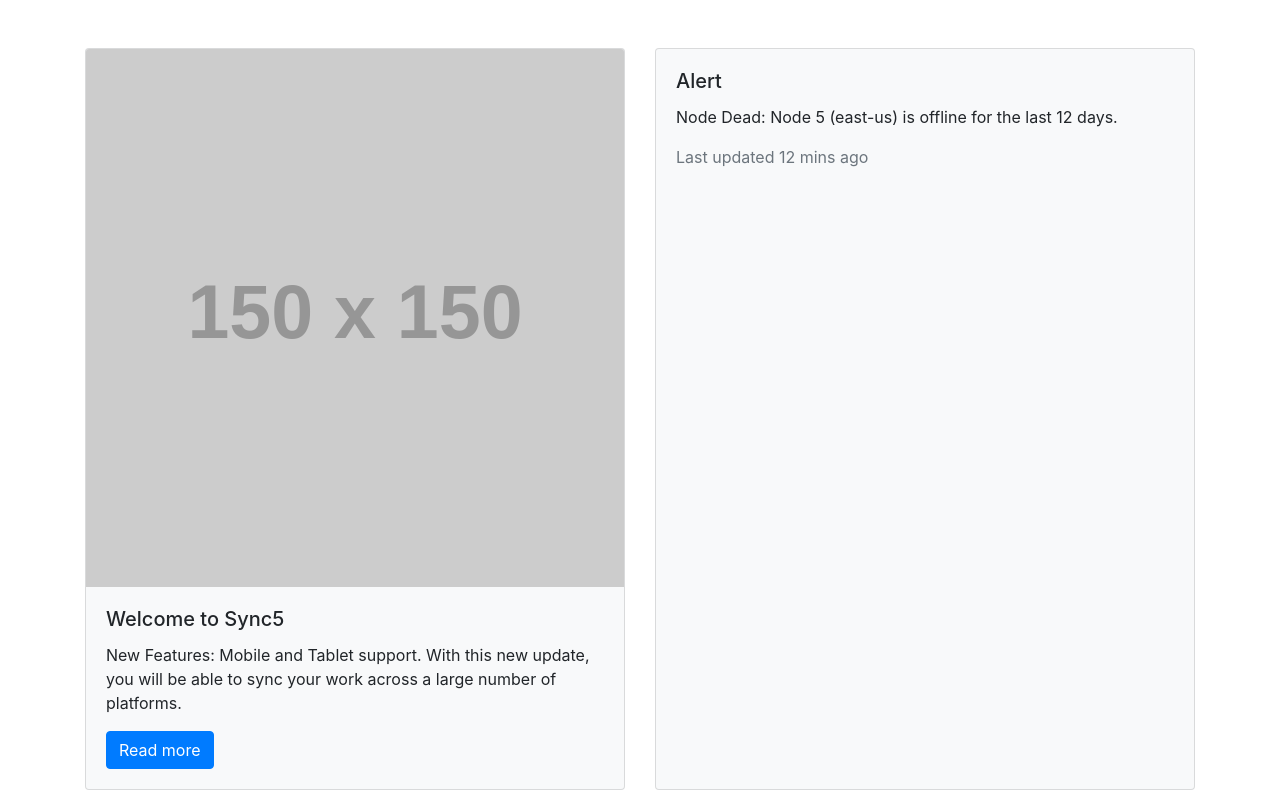
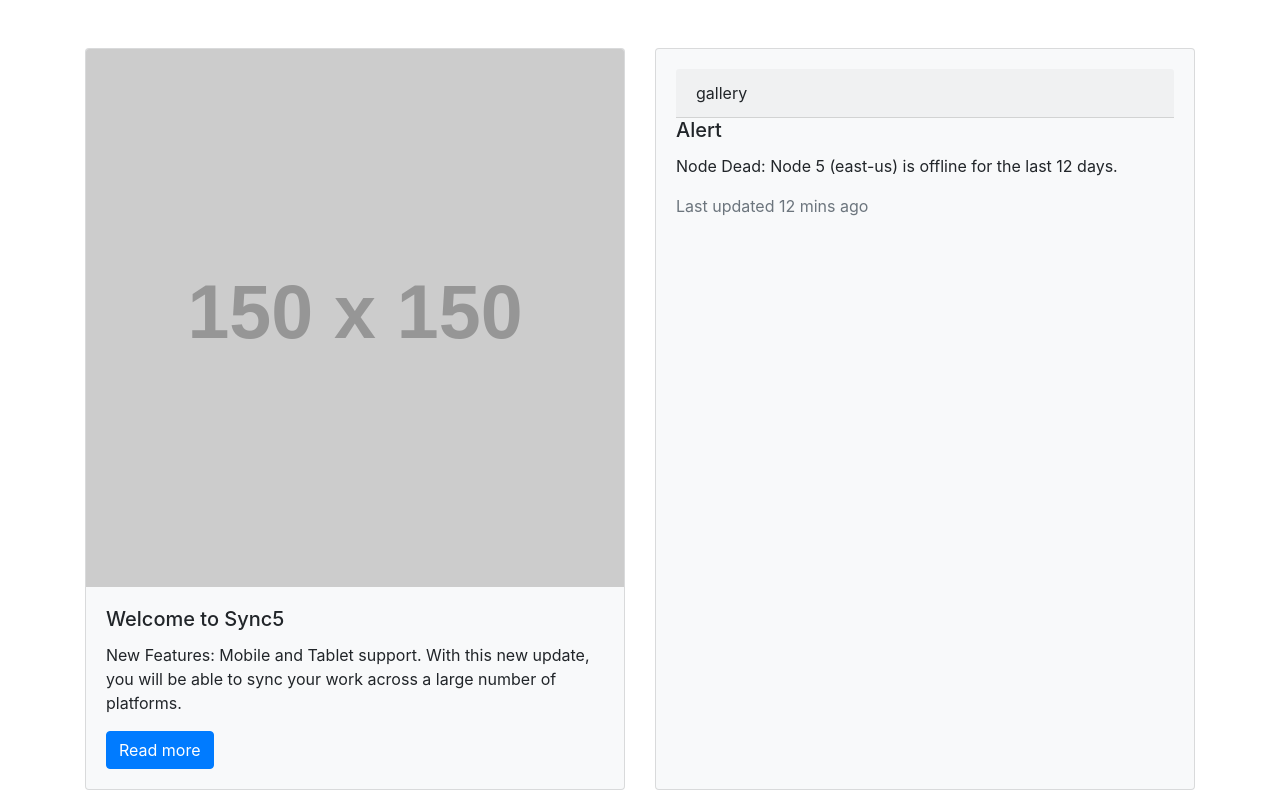
Before and after one commit to acciojob/bootstrap-card-navysai1419, a website: page main.html in a window 1280 px wide. Drawn offline with nearby package versions, Linux system fonts and the light colour scheme; placeholder pictures from the web are drawn by us; a script that the page names is missing.

Commit message:
created a submission

```diff
--- a/main.html
+++ b/main.html
@@ -19,6 +19,7 @@
             <div class="card bg-light">
                 <img src="https://via.placeholder.com/150" class="card-img-top" alt="Card Image">
                 <div class="card-body">
+
                     <h5 class="card-title">Welcome to Sync5</h5>
                     <p class="card-text">New Features: Mobile and Tablet support. With this new update, you will be
                         able to sync your work across a large number of platforms.</p>
@@ -29,6 +30,7 @@
             <!-- Card 2 -->
             <div class="card bg-light">
                 <div class="card-body">
+					<div class="card-header">gallery</div>
                     <h5 class="card-title">Alert</h5>
                     <p class="card-text">Node Dead: Node 5 (east-us) is offline for the last 12 days.</p>
                     <p class="card-text text-muted">Last updated 12 mins ago</p>
```
